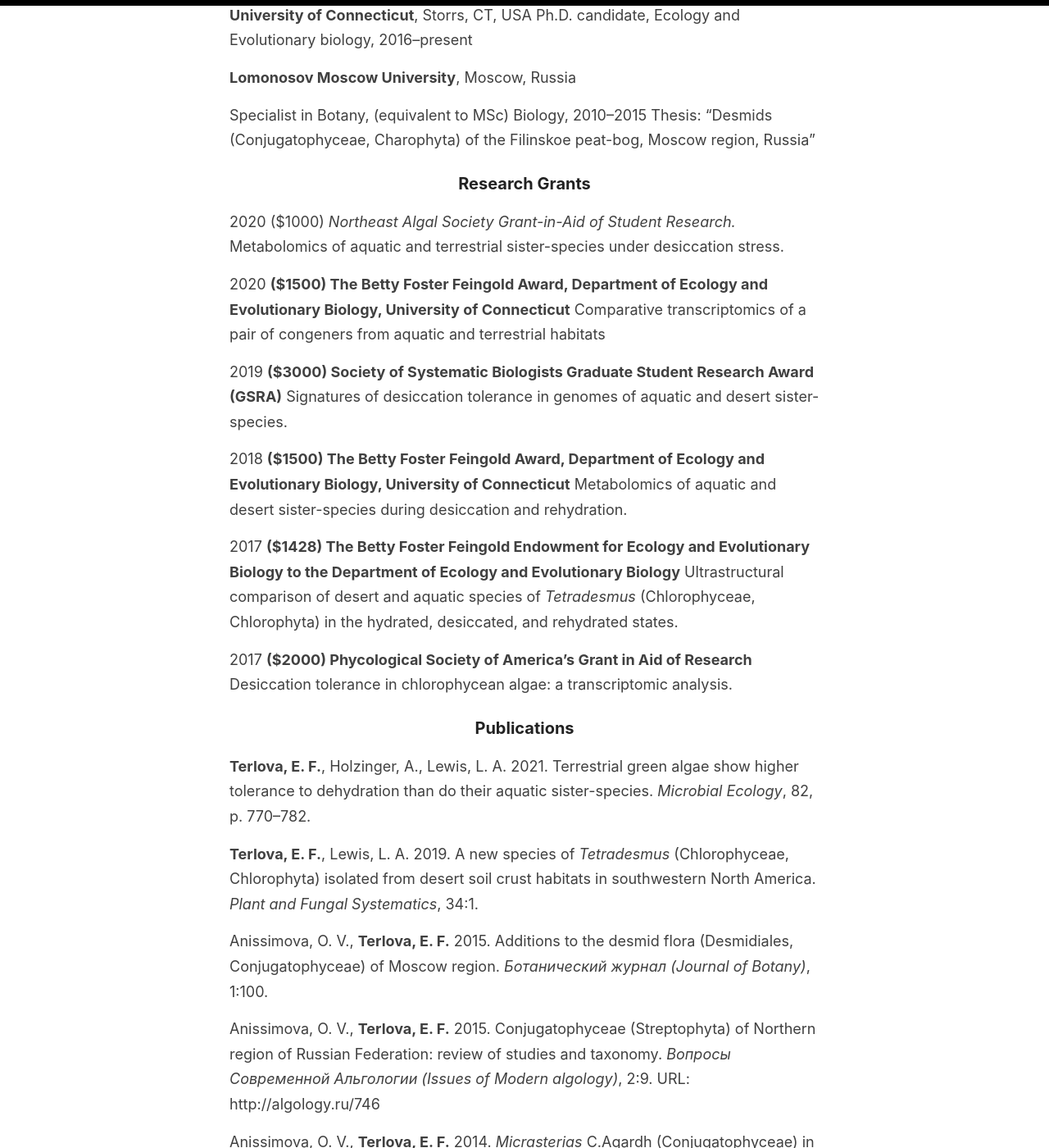
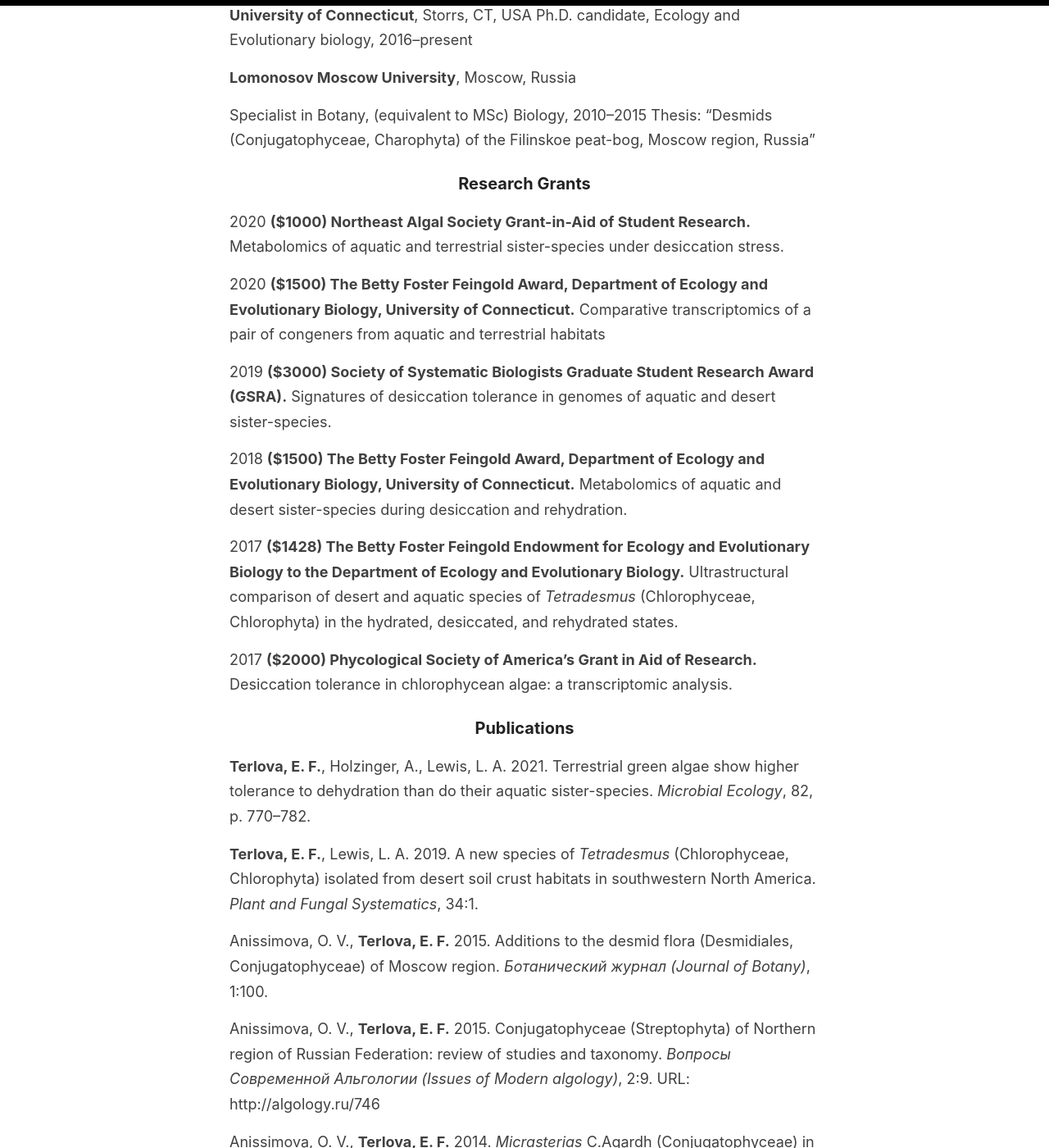
Before and after one commit to eterlova/eterlova.github.io, a Jekyll site: the page built from _pages/curriculum-vitae.md, in a window 1280 px wide and 1400 px high, scrolled down 406 px. Shown: the whole window at 82% size. Built offline with Jekyll 4.4.1, drawn with Linux system fonts in a browser that asks for light colours; some of the changed text lies outside the part shown.

```diff
--- a/_pages/curriculum-vitae.md
+++ b/_pages/curriculum-vitae.md
@@ -19,21 +19,21 @@ Thesis: "Desmids (Conjugatophyceae, Charophyta) of the Filinskoe peat-bog, Mosco
 
 ### Research Grants
 
-2020 ($1000) *Northeast Algal Society Grant-in-Aid of Student Research.* Metabolomics of aquatic and terrestrial sister-species under desiccation stress.
+2020 **($1000) Northeast Algal Society Grant-in-Aid of Student Research.** Metabolomics of aquatic and terrestrial sister-species under desiccation stress.
 
-2020 **($1500) The Betty Foster Feingold Award, Department of Ecology and Evolutionary Biology, University of Connecticut**
+2020 **($1500) The Betty Foster Feingold Award, Department of Ecology and Evolutionary Biology, University of Connecticut.**
 Comparative transcriptomics of a pair of congeners from aquatic and terrestrial habitats
 
-2019 **($3000) Society of Systematic Biologists Graduate Student Research Award (GSRA)**
+2019 **($3000) Society of Systematic Biologists Graduate Student Research Award (GSRA).**
 Signatures of desiccation tolerance in genomes of aquatic and desert sister-species.
 
-2018 **($1500) The Betty Foster Feingold Award, Department of Ecology and Evolutionary Biology, University of Connecticut**
+2018 **($1500) The Betty Foster Feingold Award, Department of Ecology and Evolutionary Biology, University of Connecticut.**
 Metabolomics of aquatic and desert sister-species during desiccation and rehydration.
 
-2017 **($1428) The Betty Foster Feingold Endowment for Ecology and Evolutionary Biology to the Department of Ecology and Evolutionary Biology**
+2017 **($1428) The Betty Foster Feingold Endowment for Ecology and Evolutionary Biology to the Department of Ecology and Evolutionary Biology.**
 Ultrastructural comparison of desert and aquatic species of *Tetradesmus* (Chlorophyceae, Chlorophyta) in the hydrated, desiccated, and rehydrated states.
 
-2017 **($2000) Phycological Society of America’s Grant in Aid of Research**
+2017 **($2000) Phycological Society of America’s Grant in Aid of Research.**
 Desiccation tolerance in chlorophycean algae: a transcriptomic analysis.
 
 ### Publications
@@ -48,7 +48,7 @@ Anissimova, O. V., **Terlova, E. F.** 2015. Conjugatophyceae (Streptophyta) of N
 Anissimova, O. V., **Terlova, E. F.** 2014. *Micrasterias* C.Agardh (Conjugatophyceae) in the bogs of Moscow region. *Вопросы Современной Альгологии (Issues of modern algology)* 1:5. URL: http://algology.ru/476
 
 ### Presentations
-**Terlova, E.F.**, Lewis, L. A. 2021. Investigating metabolic changes during a desiccation-rehydration cycle in two desert species of *Tetradesmus* (Sphaeropleales, Chlorophyceae). 59th Annual Northeast Algal Symposium. **Francis R. Trainor Poster Award.**
+**Terlova, E.F.**, Lewis, L. A. 2021. Investigating metabolic changes during a desiccation-rehydration cycle in two desert species of *Tetradesmus* (Sphaeropleales, Chlorophyceae). *59th Annual Northeast Algal Symposium.* **Francis R. Trainor Poster Award.**
 
 **Terlova, E.F.**, Lewis, L. A. 2021. Metabolite changes during desiccation-rehydration cycle in desert and aquatic green algae from *Tetradesmus*. 12th International Phycological Congress. Puerto Varas, Chile.
 
```
